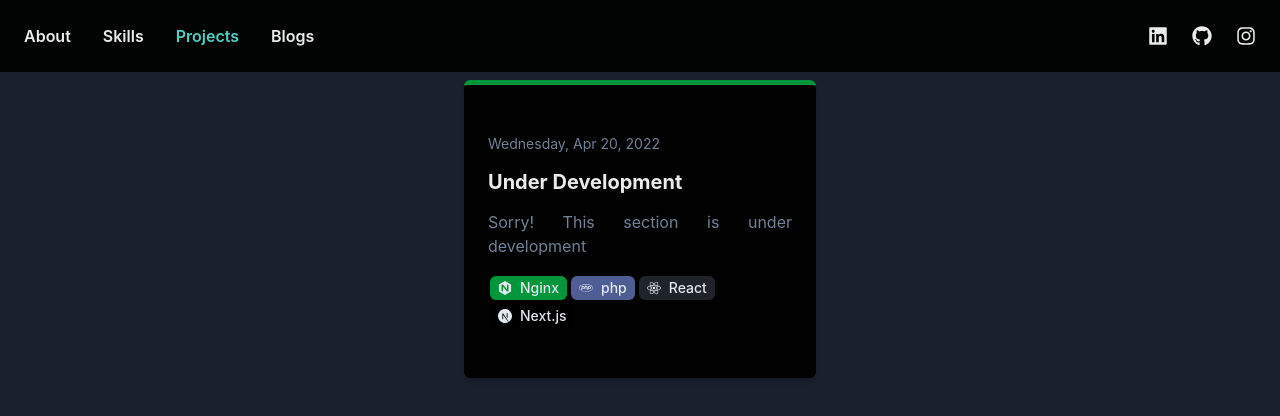
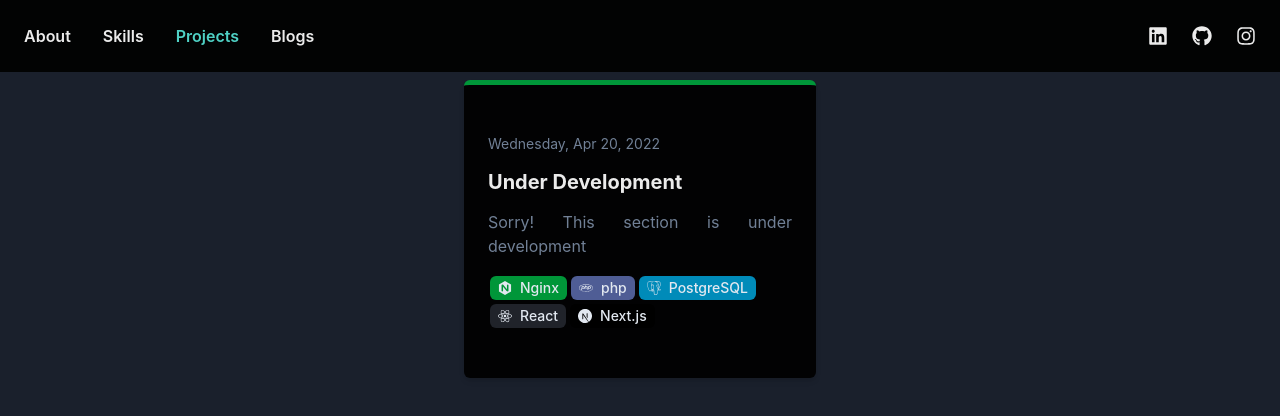
Before and after one commit to hokkyss/Portfolio, a Next.js app: page /projects in a window 1280 px wide. Shown: the top 416 px of the page. Built offline with nearby package versions, Linux system fonts and the light colour scheme.

Commit message:
under development

```diff
--- a/constants/underDevelopment.ts
+++ b/constants/underDevelopment.ts
@@ -3,6 +3,6 @@ export const underDevelopment: Blog = {
 	createdAt: '2022-04-20T09:09:27.107Z',
 	title: 'Under Development',
 	subtitle: 'Sorry! This section is under development',
-	tags: ['nginx', 'php', 'react', 'nextjs'],
+	tags: ['nginx', 'php', 'postgresql', 'react', 'nextjs'],
 	contents: [],
 }
--- /dev/null
+++ b/modules/UnderDevelopment/UnderDevelopment.tsx
@@ -0,0 +1,13 @@
+import { Flex } from '@chakra-ui/react'
+import * as React from 'react'
+
+import { underDevelopment } from '~/constants/underDevelopment'
+import { BlogCard } from '~/modules'
+
+export const UnderDevelopment = React.memo(function UnderDevelopment() {
+	return (
+		<Flex direction="row" wrap="wrap" justifyContent="center">
+			<BlogCard blog={underDevelopment} />
+		</Flex>
+	)
+})
--- a/modules/index.ts
+++ b/modules/index.ts
@@ -1 +1,2 @@
 export * from './BlogCard/BlogCard'
+export * from './UnderDevelopment/UnderDevelopment'
--- a/pages/index.tsx
+++ b/pages/index.tsx
@@ -9,6 +9,7 @@ import {
 } from '@chakra-ui/react'
 
 import { useBreakpointValue } from '~/hooks'
+import { UnderDevelopment } from '~/modules'
 
 const Home: NextPage = () => {
 	const value = useBreakpointValue<ImageProps['boxSize']>({
@@ -17,6 +18,8 @@ const Home: NextPage = () => {
 		md: '48',
 		lg: '3xs',
 	})
+
+	return <UnderDevelopment />
 
 	return (
 		<React.Fragment>
--- a/pages/projects/index.tsx
+++ b/pages/projects/index.tsx
@@ -1,16 +1,10 @@
 import * as React from 'react'
 import { NextPage } from 'next'
-import { BlogCard } from '~/modules'
 
-import { underDevelopment } from '~/constants/underDevelopment'
-import { Flex } from '@chakra-ui/react'
+import { UnderDevelopment } from '~/modules'
 
 const ProjectList: NextPage = () => {
-	return (
-		<Flex direction="row" wrap="wrap" justifyContent="center">
-			<BlogCard blog={underDevelopment} />
-		</Flex>
-	)
+	return <UnderDevelopment />
 
 	return <React.Fragment></React.Fragment>
 }
```
Also changed, not shown: pages/blogs/index.tsx (+2 -7 lines).
